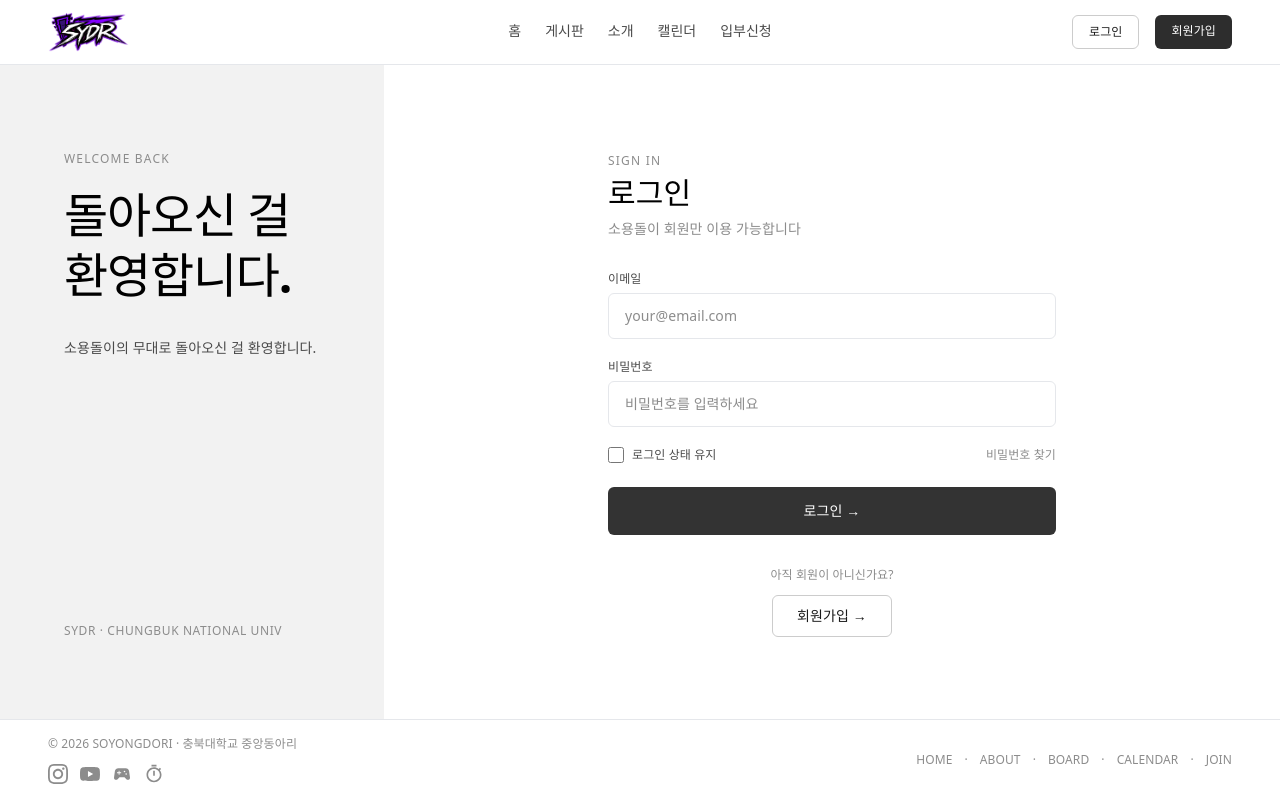
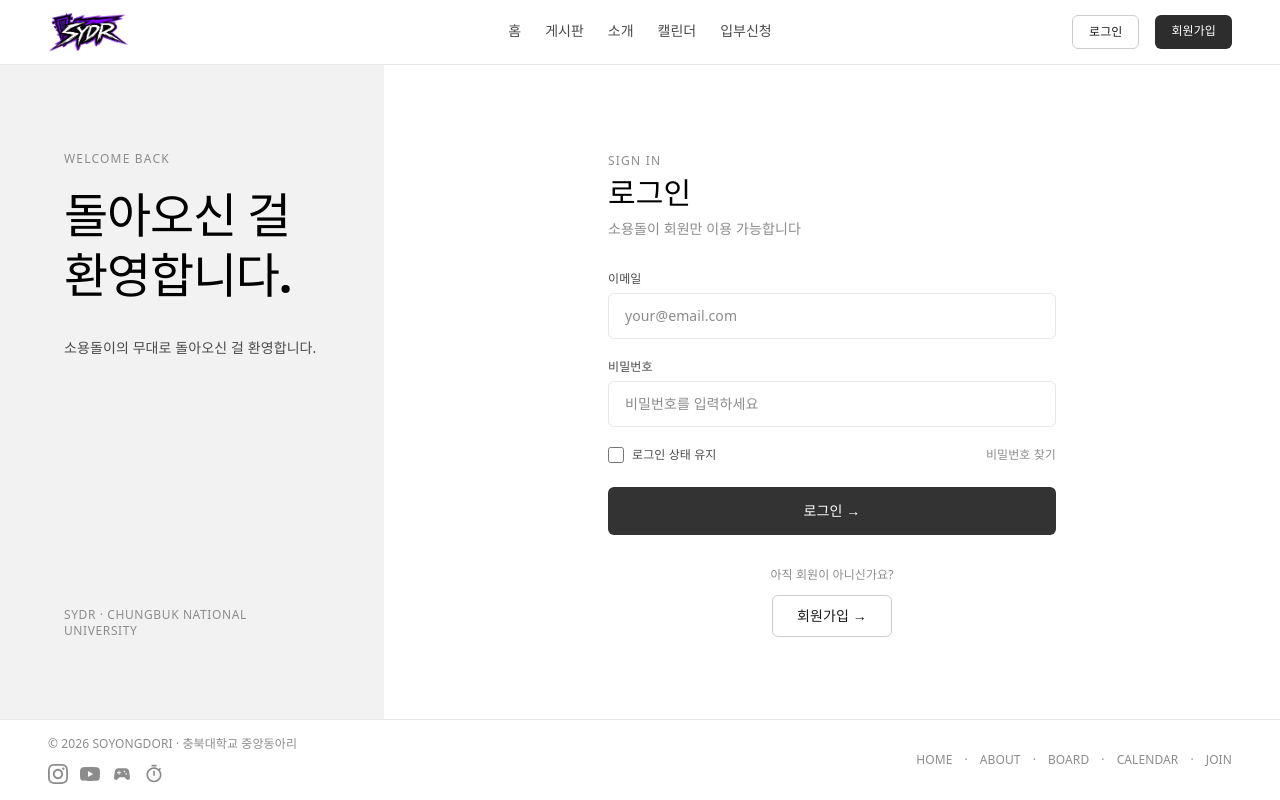
Before and after one commit to openWEBsw/project-soyongdori, a React (Vite) app in the folder frontend/: page /login in a window 1280 px wide. Built offline with nearby package versions, Linux system fonts and the light colour scheme.

Commit message:
fix: univ => university, 높이 수정

```diff
--- a/frontend/src/features/admin/AdminPage.tsx
+++ b/frontend/src/features/admin/AdminPage.tsx
@@ -169,7 +169,7 @@ const AdminPage: React.FC = () => {
                                 key={t}
                                 type="button"
                                 onClick={() => setTab(t)}
-                                className={`pb-3 text-sm font-bold border-b-2 transition-colors ${tab === t
+                                className={`pb-3 text-sm font-bold border-b-2 cursor-pointer transition-colors ${tab === t
                                     ? 'text-text-primary border-text-primary'
                                     : 'text-text-muted border-transparent hover:text-text-primary'
                                     }`}
@@ -201,7 +201,7 @@ const AdminPage: React.FC = () => {
                                 <select
                                     value={statusFilter}
                                     onChange={(e) => setStatusFilter(e.target.value)}
-                                    className="px-3 py-2 border border-border-light rounded-md text-sm focus:outline-none focus:border-text-primary"
+                                    className="px-3 py-2 cursor-pointer border border-border-light rounded-md text-sm focus:outline-none focus:border-text-primary"
                                 >
                                     <option value="">전체 상태</option>
                                     <option value="pending">대기</option>
@@ -211,7 +211,7 @@ const AdminPage: React.FC = () => {
                                 <button
                                     type="button"
                                     onClick={fetchMembers}
-                                    className="px-4 py-2 bg-btn-primary-bg text-btn-primary-text rounded-md text-sm font-bold hover:opacity-90"
+                                    className="px-4 py-2 cursor-pointer bg-btn-primary-bg text-btn-primary-text rounded-md text-sm font-bold hover:opacity-90"
                                 >
                                     검색
                                 </button>
--- a/frontend/src/features/auth/pages/LoginPage.tsx
+++ b/frontend/src/features/auth/pages/LoginPage.tsx
@@ -55,7 +55,7 @@ function LoginPage() {
           </div>
 
           <span className="text-xs text-text-muted tracking-wider mt-12">
-            SYDR · CHUNGBUK NATIONAL UNIV
+            SYDR · CHUNGBUK NATIONAL UNIVERSITY
           </span>
         </div>
 
--- a/frontend/src/features/auth/pages/SignupPage.tsx
+++ b/frontend/src/features/auth/pages/SignupPage.tsx
@@ -93,7 +93,7 @@ function SignupPage() {
           </div>
 
           <span className="text-xs text-text-muted tracking-wider mt-12">
-            SYDR · CHUNGBUK NATIONAL UNIV
+            SYDR · CHUNGBUK NATIONAL UNIVERSITY
           </span>
         </div>
 
--- a/frontend/src/features/home/home.tsx
+++ b/frontend/src/features/home/home.tsx
@@ -108,7 +108,7 @@ const Home: React.FC = () => {
                     <div className="max-w-lg flex flex-col gap-6">
                         <div>
                             <span className="text-text-muted text-xs tracking-widest font-medium uppercase">
-                                Chungbuk National Univ
+                                Chungbuk National University
                             </span>
                             <h1 className="text-5xl font-black tracking-tighter mt-2 text-text-title">
                                 소용돌이
@@ -166,7 +166,7 @@ const Home: React.FC = () => {
 
             {/* 공지사항 섹션 */}
             <section className="bg-bg-light border-b border-border-light">
-                <div className="max-w-6xl mx-auto px-6 md:px-12 py-16 text-left">
+                <div className="max-w-6xl mx-auto px-6 md:px-12 py-10 text-left">
                     <div className="flex items-end justify-between mb-8">
                         <div className="flex flex-col gap-1">
                             <span className="text-text-muted text-xs tracking-wider uppercase font-medium">
@@ -214,7 +214,7 @@ const Home: React.FC = () => {
 
             {/* 다가오는 일정 섹션 */}
             <section className="bg-bg-white border-b border-border-light">
-                <div className="max-w-6xl mx-auto px-6 md:px-12 py-16 text-left">
+                <div className="max-w-6xl mx-auto px-6 md:px-12 py-10 text-left">
                     <div className="flex items-end justify-between mb-8">
                         <div className="flex flex-col gap-1">
                             <span className="text-text-muted text-xs tracking-wider uppercase font-medium">
```
